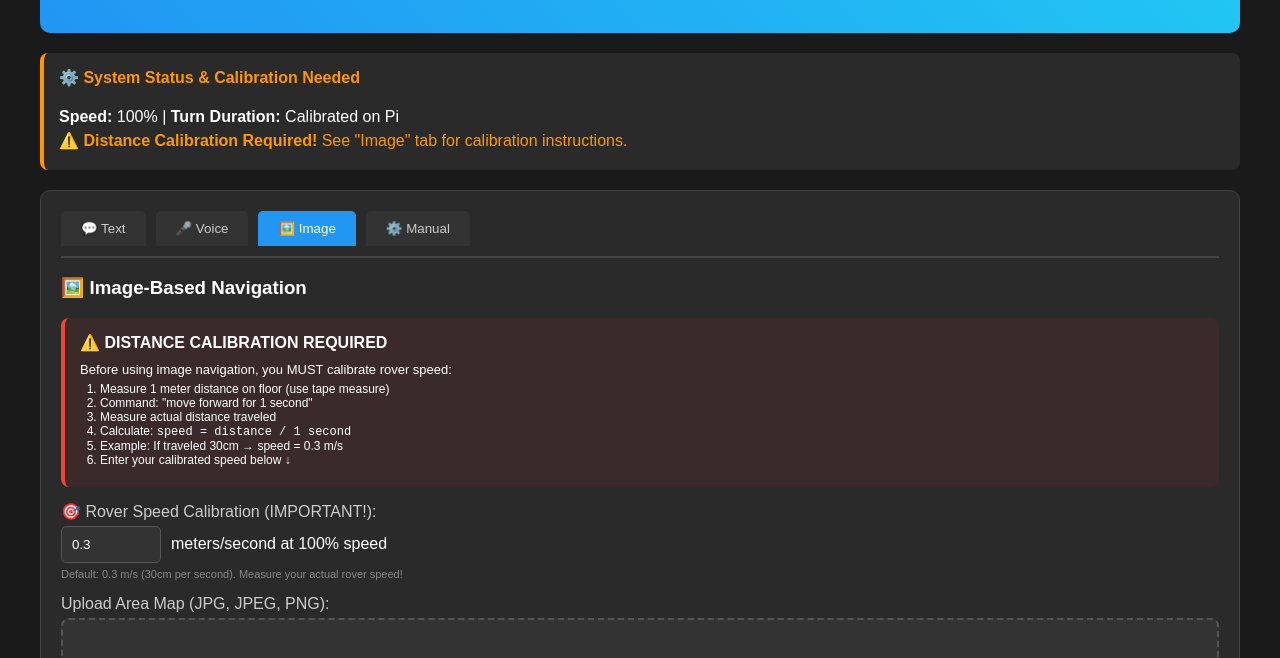
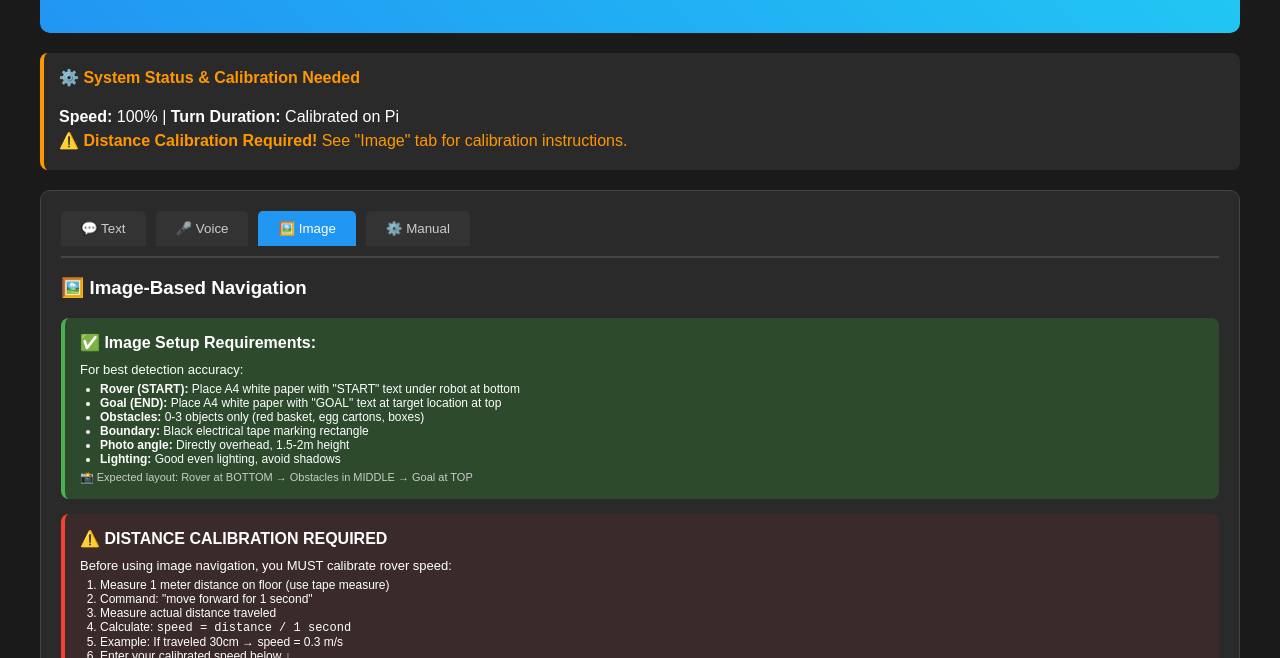
Before and after one commit to Jeveloper3/my-first-static-web-app, a website: page src/index.html in a window 1280 px wide. Both pictures are taken after a click on the button "🖼️ Image". Shown: the part 142-800 px from the top of the page. Drawn offline with Linux system fonts and the light colour scheme.

Commit message:
Update index.html

```diff
--- a/src/index.html
+++ b/src/index.html
@@ -426,6 +426,24 @@
             <!-- Image Navigation Tab -->
             <div id="image-tab" class="tab-content">
                 <h3>🖼️ Image-Based Navigation</h3>
+
+                <div style="background: #2d4a2d; padding: 15px; border-radius: 8px; margin-bottom: 15px; border-left: 4px solid #4caf50;">
+                    <strong>✅ Image Setup Requirements:</strong>
+                    <p style="margin: 10px 0 5px 0; font-size: 13px;">
+                        For best detection accuracy:
+                    </p>
+                    <ul style="margin: 5px 0; padding-left: 20px; font-size: 12px;">
+                        <li><strong>Rover (START):</strong> Place A4 white paper with "START" text under robot at bottom</li>
+                        <li><strong>Goal (END):</strong> Place A4 white paper with "GOAL" text at target location at top</li>
+                        <li><strong>Obstacles:</strong> 0-3 objects only (red basket, egg cartons, boxes)</li>
+                        <li><strong>Boundary:</strong> Black electrical tape marking rectangle</li>
+                        <li><strong>Photo angle:</strong> Directly overhead, 1.5-2m height</li>
+                        <li><strong>Lighting:</strong> Good even lighting, avoid shadows</li>
+                    </ul>
+                    <p style="font-size: 11px; color: #ccc; margin: 5px 0 0 0;">
+                        📸 Expected layout: Rover at BOTTOM → Obstacles in MIDDLE → Goal at TOP
+                    </p>
+                </div>
 
                 <div style="background: #3a2a2a; padding: 15px; border-radius: 8px; margin-bottom: 15px; border-left: 4px solid #f44336;">
                     <strong>⚠️ DISTANCE CALIBRATION REQUIRED</strong>
```
